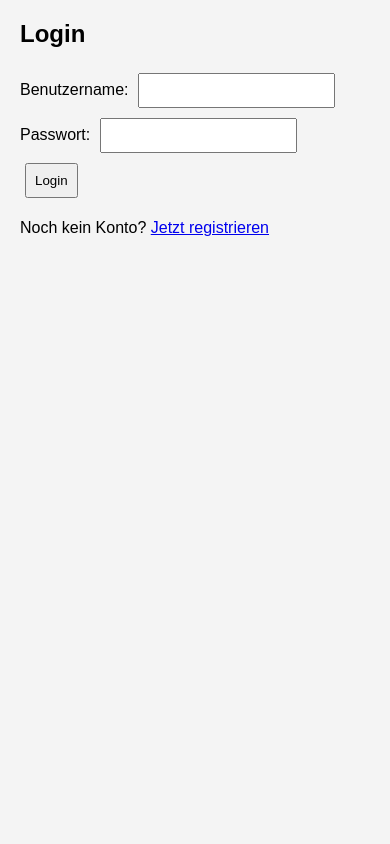
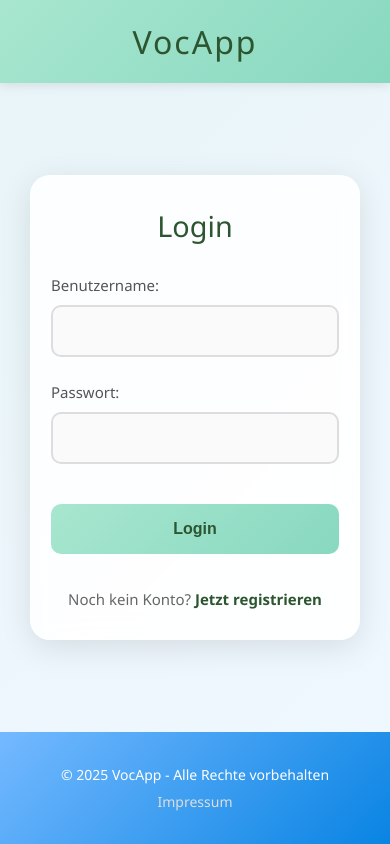
Before and after one commit to SCREWYT/vocapp, a Flask app: page /login in a window 390 px wide. Run offline with Flask 3, Linux system fonts and the light colour scheme.

Commit message:
Change HTML and CSS Style for a cleaner UI.

```diff
--- a/app.py
+++ b/app.py
@@ -380,3 +380,10 @@ def learn_set(set_id):
 # ----------------------------------
 if __name__ == '__main__':
     app.run(debug=True, use_reloader=True)
+
+# ----------------------------------
+# Impressum
+# ----------------------------------
+@app.route('/imprint')
+def imprint():
+    return render_template('imprint.html')
--- a/static/styles.css
+++ b/static/styles.css
@@ -1,26 +1,186 @@
-/* Allgemeines Design der Webseite, man referenziert sie einfach wenn man sie braucht */
 
-
-body {                                        /* ALLGEMEINES BODY LAYOUT */
-    font-family: Arial, sans-serif;          /* Schriftart Arial mit Fallback (Wenns nicht anders geht) auf serifenlose Schrift (sans-serif) = Ohne Schnörkeleien */
-    margin: 20px;                           /* Abstand außen um gesamte Seite */
-    background-color: #f4f4f4;           /* Hellgrauer Hintergrund */
+* {
+    margin: 0;
+    padding: 0;
+    box-sizing: border-box;
 }
 
-input, button {                               /* FORMULAR-ELEMENTE (Eingabefelder/Buttons) */
-    padding: 8px;                            /* Innenabstand = Quasi Platz im Element selbst */
-    margin: 5px;                            /* Außenabstand zwischen Elementen */
+body {
+    font-family: 'Segoe UI', Tahoma, Geneva, Verdana, sans-serif;
+    background: linear-gradient(135deg, #e8f4f8 0%, #f0f8ff 100%);
+    min-height: 100vh;
+    display: flex;
+    flex-direction: column;
+    color: #333;
 }
 
-.flashes {                                    /* FLASH-NACHRICHTENLISTE (z. B. Fehlermeldungen oder Hinweise) */
-    list-style-type: none;                   /* Keine Aufzählungspunkte (Punkte/Striche = entfernt) */
-    padding: 0;                             /* Kein Innenabstand zur Liste */
+/* HEADER */
+header {
+    background: linear-gradient(135deg, #a8e6cf 0%, #88d8c0 100%);
+    padding: 20px 0;
+    box-shadow: 0 2px 10px rgba(0,0,0,0.1);
 }
 
-.flashes li {                                 /* EINZELNE FLASH-NACHRICHTEN. So wie in Android Studio die Toast Messages, hier sind sie jedoch lang da */
-    color: #a94442;                        /* Dunkelrote Schriftfarbe für Warn-/Fehlermeldung */
-    background-color: #f2dede;            /* Helles Rot als Hintergrundfarbe für Warnbox */
-    padding: 10px;                         /* Innenabstand = Abstand vom Text zum Rand */
-    border: 1px solid #ebccd1;          /* Dünner Rahmen in passendem Rot-ton */
-    margin-bottom: 10px;                 /* Abstand zur nächsten Flash-Nachricht */
+header h1 {
+    text-align: center;
+    color: #2c5530;
+    font-size: 2.5em;
+    font-weight: 300;
+    letter-spacing: 2px;
 }
+
+/* MAIN CONTENT */
+main {
+    flex: 1;
+    display: flex;
+    justify-content: center;
+    align-items: center;
+    padding: 60px 30px;
+    min-height: calc(100vh - 200px);
+}
+
+/* LOGIN CONTAINER */
+.login-container {
+    background: rgba(255, 255, 255, 0.9);
+    padding: 50px 40px;
+    border-radius: 20px;
+    box-shadow: 0 8px 32px rgba(0,0,0,0.1);
+    backdrop-filter: blur(10px);
+    border: 1px solid rgba(255,255,255,0.2);
+    width: 100%;
+    max-width: 450px;
+}
+
+h2 {
+    text-align: center;
+    color: #2c5530;
+    margin-bottom: 30px;
+    font-weight: 300;
+    font-size: 1.8em;
+}
+
+/* FORM STYLING */
+form div {
+    margin-bottom: 25px;
+}
+
+label {
+    display: block;
+    margin-bottom: 10px;
+    color: #555;
+    font-weight: 500;
+    font-size: 15px;
+}
+
+input[type="text"],
+input[type="password"] {
+    width: 100%;
+    padding: 15px 18px;
+    border: 2px solid #ddd;
+    border-radius: 10px;
+    font-size: 16px;
+    transition: all 0.3s ease;
+    background: #fafafa;
+}
+
+input[type="text"]:focus,
+input[type="password"]:focus {
+    outline: none;
+    border-color: #88d8c0;
+    background: white;
+    box-shadow: 0 0 0 3px rgba(136, 216, 192, 0.1);
+}
+
+button[type="submit"] {
+    width: 100%;
+    background: linear-gradient(135deg, #a8e6cf 0%, #88d8c0 100%);
+    color: #2c5530;
+    padding: 16px;
+    border: none;
+    border-radius: 10px;
+    font-size: 16px;
+    font-weight: 600;
+    cursor: pointer;
+    transition: all 0.3s ease;
+    margin-top: 15px;
+}
+
+button[type="submit"]:hover {
+    transform: translateY(-2px);
+    box-shadow: 0 4px 15px rgba(136, 216, 192, 0.4);
+}
+
+/* REGISTER LINK */
+.register-link {
+    text-align: center;
+    margin-top: 35px;
+    color: #666;
+    font-size: 15px;
+}
+
+.register-link a {
+    color: #2c5530;
+    text-decoration: none;
+    font-weight: 600;
+    transition: color 0.3s ease;
+}
+
+.register-link a:hover {
+    color: #88d8c0;
+}
+
+/* FLASH MESSAGES */
+.flashes {
+    list-style: none;
+    margin-bottom: 25px;
+}
+
+.flashes li {
+    background: linear-gradient(135deg, #ffeaa7 0%, #fab1a0 100%);
+    color: #2d3436;
+    padding: 15px 18px;
+    border-radius: 10px;
+    margin-bottom: 15px;
+    border-left: 4px solid #e17055;
+}
+
+/* FOOTER */
+footer {
+    background: linear-gradient(135deg, #74b9ff 0%, #0984e3 100%);
+    color: white;
+    text-align: center;
+    padding: 25px 0;
+    margin-top: auto;
+}
+
+footer p {
+    margin: 8px 0;
+    font-size: 14px;
+}
+
+footer a {
+    color: #ddd;
+    text-decoration: none;
+    transition: color 0.3s ease;
+}
+
+footer a:hover {
+    color: white;
+    text-decoration: underline;
+}
+
+/* RESPONSIVE */
+@media (max-width: 480px) {
+    header h1 {
+        font-size: 2em;
+    }
+
+    .login-container {
+        padding: 30px 20px;
+        margin: 20px;
+    }
+
+    main {
+        padding: 20px 10px;
+    }
+}
--- a/templates/base.html
+++ b/templates/base.html
@@ -1,26 +1,42 @@
-<!DOCTYPE html>                                          <!-- Sagt dem Browser, dass man HTML5 verwendet -->
-<html>                                                    <!-- Beginn des HTML-Dokuments -->
+<!DOCTYPE html>
+<html>
+<head>
+    <meta charset="UTF-8">
+    <meta name="viewport" content="width=device-width, initial-scale=1.0">
+    <title>{{ title if title else "VocApp - Vokabeln lernen" }}</title>
+    <link rel="stylesheet" type="text/css" href="{{ url_for('static', filename='styles.css') }}">
+</head>
+<body>
+    <!-- HEADER -->
+    <header>
+        <h1>VocApp</h1>
+    </header>
 
-<head>                                                      <!-- KOPFTEIL DER SEITE (Enthält alle unsichtbaren Elemente wie Titel, Links oder Zeichencodierungen) -->
-    <meta charset="UTF-8">                                   <!-- Zeichencodierung: UTF-8 = unterstützt Umlaute, Sonderzeichen usw. -->
-    <title>{{ title if title else "Login" }}</title>          <!-- Titel der Seite im Browser-Tab. Dynamisch per Jinja gesetzt, sonst Default: "Login" -->
-    <link rel="stylesheet" type="text/css" href="{{ url_for('static', filename='styles.css') }}">
-                                                                <!-- CSS-Datei einbinden. Wird über Flask-Funktion `url_for` geladen -->
-</head>
+    <!-- MAIN CONTENT -->
+    <main>
+        <div class="login-container">
+            <!-- Flash Messages -->
+            {% with messages = get_flashed_messages() %}
+              {% if messages %}
+                <ul class="flashes">
+                  {% for message in messages %}
+                    <li>{{ message }}</li>
+                  {% endfor %}
+                </ul>
+              {% endif %}
+            {% endwith %}
 
-<body>                                                             <!-- HAUPTBEREICH DER SEITE -->
+            <!-- Page Content -->
+            {% block content %}{% endblock %}
+        </div>
+    </main>
 
-    {% with messages = get_flashed_messages() %}                     <!-- Flask-Block: Holt Flash-Nachrichten (Fehler, Hinweise) -->
-      {% if messages %}                                               <!-- Wenn Nachrichten vorhanden sind, zeige sie an -->
-        <ul class="flashes">                                           <!-- Ungeordnete Liste mit der CSS-Klasse "flashes" (gestaltet sie optisch) -->
-          {% for message in messages %}                                 <!-- Schleife: Zeigt alle Nachrichten nacheinander als <li>-Elemente -->
-            <li>{{ message }}</li>                                       <!-- Einzelne Nachricht -->
-          {% endfor %}
-        </ul>
-      {% endif %}
-    {% endwith %}
-
-    {% block content %}{% endblock %}                                         <!-- Platzhalter: Hier wird der jeweilige Seiteninhalt (Login, Register etc.) eingefügt -->
+    <!-- FOOTER -->
+    <footer>
+        <p>&copy; 2025 VocApp - Alle Rechte vorbehalten</p>
+        <p>
+            <a href="{{ url_for('imprint') }}">Impressum</a>
+        </p>
+    </footer>
 </body>
-
-</html>                                                                          <!-- Ende des HTML-Dokuments -->
+</html>
--- a/templates/login.html
+++ b/templates/login.html
@@ -1,31 +1,26 @@
-{% extends 'base.html' %}                                    <!-- Diese Seite verwendet das Grundlayout aus base.html -->
+{% extends 'base.html' %}
 
-{% block content %}                                            <!-- Beginn des individuellen Inhaltsbereichs für diese Seite -->
+{% block content %}
 
-<h2>Login</h2>                                                   <!-- Überschrift für das Login-Formular -->
+<h2>Login</h2>
 
-<form method="POST">                                               <!-- Formular mit POST-Methode = Daten werden sicher zum Server geschickt. Gegenteil zu GET -->
-
-    <div>                                                            <!-- ERSTE FORMULARZEILE: Benutzername -->
-        <label for="username">Benutzername:</label>                   <!-- Beschriftung für das Eingabefeld (sichtbar für Nutzer) -->
+<form method="POST">
+    <div>
+        <label for="username">Benutzername:</label>
         <input type="text" name="username" id="username" required>
-                                                                       <!-- Eingabefeld für Benutzername, Pflichtfeld -->
     </div>
 
-    <div>                                                                 <!-- ZWEITE FORMULARZEILE: Passwort -->
-        <label for="password">Passwort:</label>                            <!-- Beschriftung für das Passwortfeld -->
+    <div>
+        <label for="password">Passwort:</label>
         <input type="password" name="password" id="password" required>
-                                                                             <!-- Eingabefeld mit verdeckter Eingabe, Pflichtfeld -->
     </div>
 
-    <button type="submit">Login</button>                                        <!-- Button zum Absenden des Formulars -->
-
+    <button type="submit">Login</button>
 </form>
 
-<p>                                                                                 <!-- Hinweis unter dem Formular -->
+<p class="register-link">
     Noch kein Konto?
     <a href="{{ url_for('register') }}">Jetzt registrieren</a>
-                                                                                       <!-- Link zur Registrierungsseite. URL wird von Flask dynamisch erstellt -->
 </p>
 
 {% endblock %}
```
Also changed, not shown: templates/edit_flashcard.html (+17 -20 lines).
